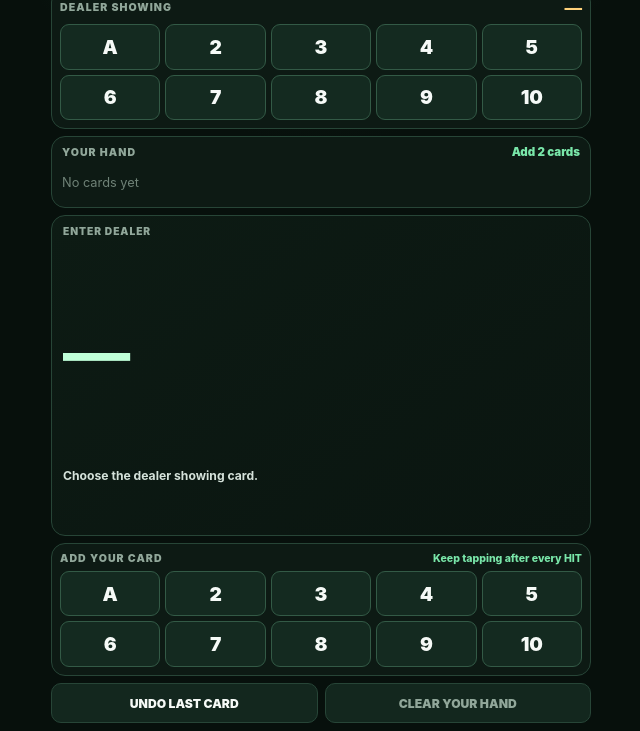
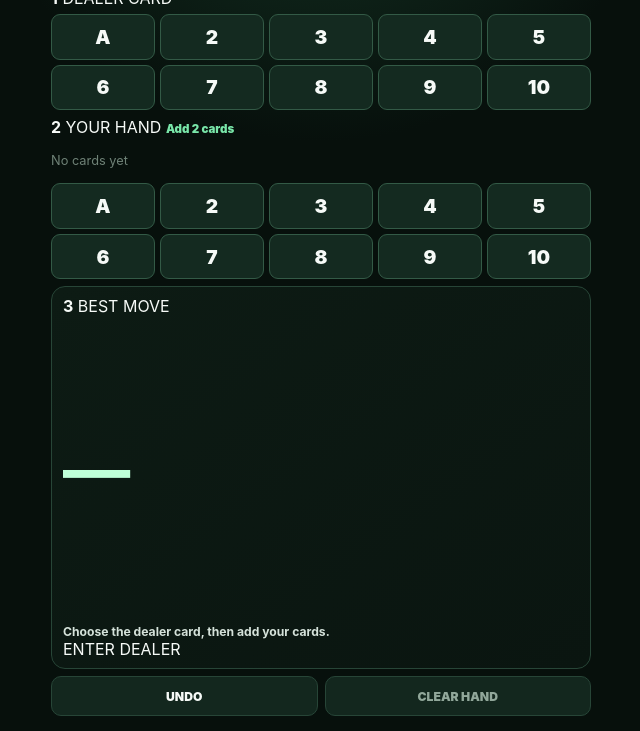
Before and after one commit to victor12416/GTA-BLACKJACK, a website: page index.html in a window 1280 px wide. Shown: the part 69-800 px from the top of the page, without its empty margins (319-959 px from the left). Drawn offline with Linux system fonts and the light colour scheme.

Commit message:
Simplify UI into dealer, hand, answer

```diff
--- a/index.html
+++ b/index.html
@@ -3,9 +3,9 @@
 <head>
   <meta charset="utf-8">
   <meta name="viewport" content="width=device-width, initial-scale=1, viewport-fit=cover">
-  <meta name="theme-color" content="#08110d">
+  <meta name="theme-color" content="#0a0c0f">
   <title>GTA Blackjack</title>
-  <link rel="stylesheet" href="styles.css?v=20261003-7">
+  <link rel="stylesheet" href="styles.css?v=20261003-8">
 </head>
 <body>
   <main class="app">
@@ -17,47 +17,38 @@
       <button id="newHandButton" class="new-hand" type="button">NEW HAND</button>
     </header>
 
-    <section class="dealer-section" aria-labelledby="dealer-title">
-      <div class="section-line">
-        <span id="dealer-title" class="section-title">DEALER SHOWING</span>
-        <strong id="dealerValue" class="selected-value">—</strong>
+    <section class="panel dealer-panel" aria-labelledby="dealer-title">
+      <div class="panel-heading">
+        <span id="dealer-title" class="step-label"><b>1</b> DEALER CARD</span>
+        <strong id="dealerValue" class="dealer-value">—</strong>
       </div>
       <div id="dealerGrid" class="rank-grid dealer-grid" aria-label="Dealer showing card"></div>
     </section>
 
-    <section class="player-section" aria-labelledby="player-title">
-      <div class="section-line">
-        <span id="player-title" class="section-title">YOUR HAND</span>
+    <section class="panel player-panel" aria-labelledby="player-title">
+      <div class="panel-heading">
+        <span id="player-title" class="step-label"><b>2</b> YOUR HAND</span>
         <span id="handSummary" class="hand-summary">Add 2 cards</span>
       </div>
+
       <div id="playerCards" class="player-cards" aria-live="polite"></div>
+
+      <div id="playerGrid" class="rank-grid player-grid" aria-label="Add a card to your hand"></div>
     </section>
 
     <section id="resultPanel" class="result-panel" aria-live="polite">
-      <div class="result-top">
-        <span id="resultLabel">ENTER HAND</span>
-        <span id="remainingCount"></span>
-      </div>
+      <span class="step-label result-step"><b>3</b> BEST MOVE</span>
       <strong id="bestMove" class="best-move">—</strong>
-      <div id="bestProbabilities" class="best-probabilities">Choose dealer card, then add your cards.</div>
-      <div id="actionEvs" class="action-evs"></div>
-      <div id="resultNote" class="result-note"></div>
-    </section>
-
-    <section class="keypad-section" aria-labelledby="keypad-title">
-      <div class="section-line keypad-heading">
-        <span id="keypad-title" class="section-title">ADD YOUR CARD</span>
-        <span class="tap-hint">Keep tapping after every HIT</span>
-      </div>
-      <div id="playerGrid" class="rank-grid player-grid" aria-label="Add a card to your hand"></div>
+      <div id="bestProbabilities" class="best-probabilities">Choose the dealer card, then add your cards.</div>
+      <div id="resultLabel" class="result-status">WAITING</div>
     </section>
 
     <section class="controls">
-      <button id="undoButton" class="control-button" type="button">UNDO LAST CARD</button>
-      <button id="clearPlayerButton" class="control-button secondary" type="button">CLEAR YOUR HAND</button>
+      <button id="undoButton" class="control-button" type="button">UNDO</button>
+      <button id="clearPlayerButton" class="control-button secondary" type="button">CLEAR HAND</button>
     </section>
   </main>
 
-  <script type="module" src="app.js?v=20261003-7"></script>
+  <script type="module" src="app.js?v=20261003-8"></script>
 </body>
 </html>
```
